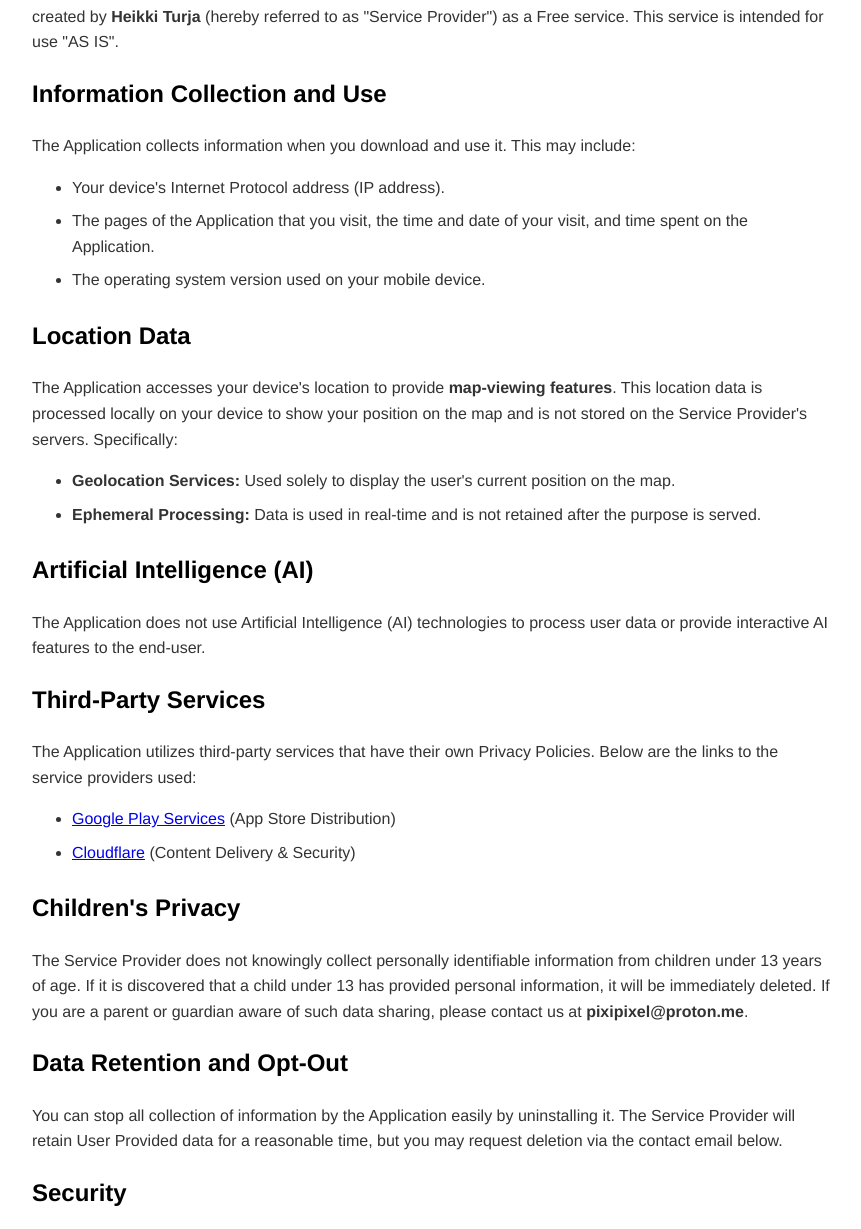
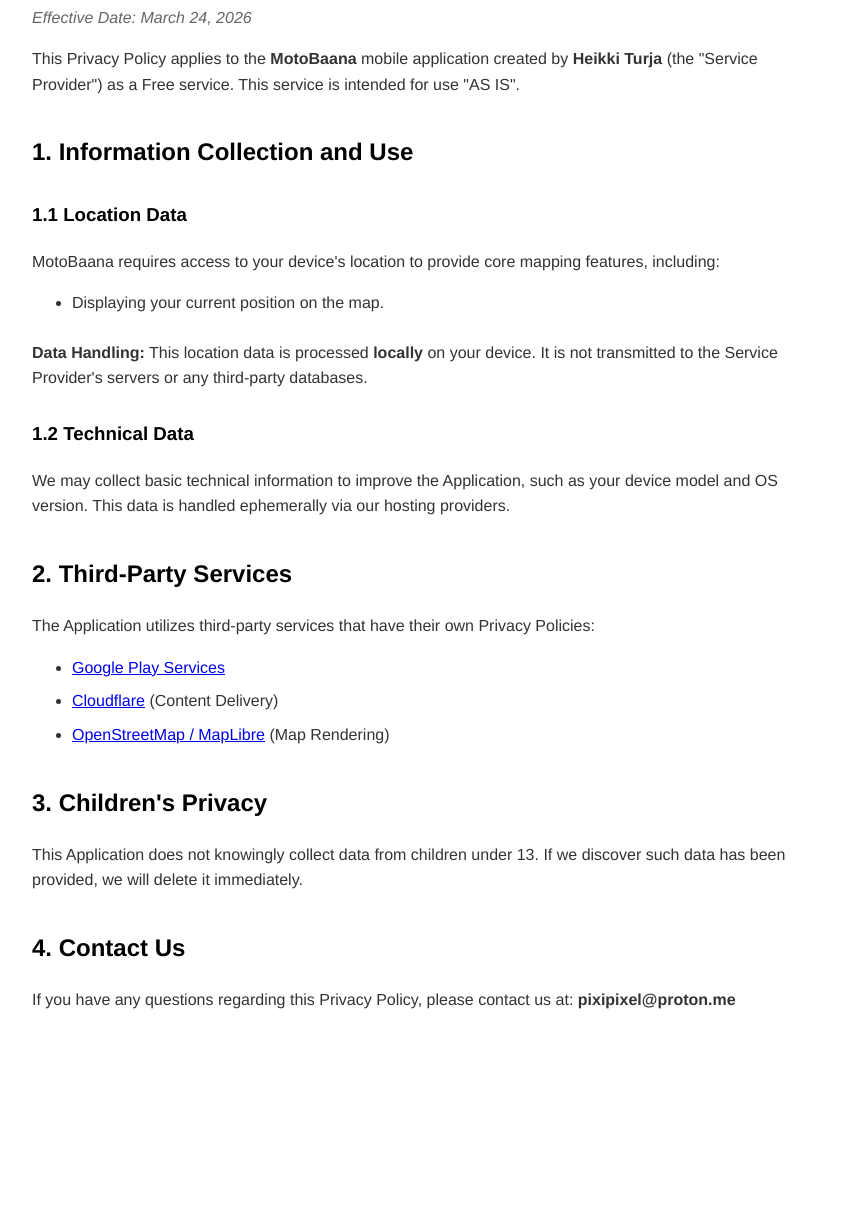
Before and after one commit to Hirvo/privacy-policy, a plain HTML site: page index.html in a window 1280 px wide. Shown: the part 148-1377 px from the top of the page, without its empty margins (208-1069 px from the left). After the commit the page ends 1209 px from the top, so only its background shows below. Drawn offline with Linux system fonts and the light colour scheme.

Commit message:
Revise Privacy Policy content and structure

```diff
--- a/index.html
+++ b/index.html
@@ -6,53 +6,42 @@
     <title>Privacy Policy - MotoBaana</title>
     <style>
         body { font-family: 'Helvetica Neue', Helvetica, Arial, sans-serif; padding: 2em; line-height: 1.6; color: #333; max-width: 800px; margin: auto; }
-        h1, h2, h3 { color: #000; }
+        h1, h2, h3 { color: #000; margin-top: 1.5em; }
         ul { margin-bottom: 1.5em; }
         li { margin-bottom: 0.5em; }
+        .effective-date { font-style: italic; color: #666; }
     </style>
 </head>
 <body>
-    <h1>Privacy Policy</h1>
-    <p>This privacy policy applies to the <strong>MotoBaana</strong> app (hereby referred to as "Application") for mobile devices. It was created by <strong>Heikki Turja</strong> (hereby referred to as "Service Provider") as a Free service. This service is intended for use "AS IS".</p>
+    <h1>Privacy Policy for MotoBaana</h1>
+    <p class="effective-date">Effective Date: March 24, 2026</p>
 
-    <h2>Information Collection and Use</h2>
-    <p>The Application collects information when you download and use it. This may include:</p>
+    <p>This Privacy Policy applies to the <strong>MotoBaana</strong> mobile application created by <strong>Heikki Turja</strong> (the "Service Provider") as a Free service. This service is intended for use "AS IS".</p>
+
+    <h2>1. Information Collection and Use</h2>
+
+    <h3>1.1 Location Data</h3>
+    <p>MotoBaana requires access to your device's location to provide core mapping features, including:</p>
     <ul>
-        <li>Your device's Internet Protocol address (IP address).</li>
-        <li>The pages of the Application that you visit, the time and date of your visit, and time spent on the Application.</li>
-        <li>The operating system version used on your mobile device.</li>
+        <li>Displaying your current position on the map.</li>
+    </ul>
+    <p><strong>Data Handling:</strong> This location data is processed <strong>locally</strong> on your device. It is not transmitted to the Service Provider's servers or any third-party databases.</p>
+
+    <h3>1.2 Technical Data</h3>
+    <p>We may collect basic technical information to improve the Application, such as your device model and OS version. This data is handled ephemerally via our hosting providers.</p>
+
+    <h2>2. Third-Party Services</h2>
+    <p>The Application utilizes third-party services that have their own Privacy Policies:</p>
+    <ul>
+        <li><a href="https://www.google.com/policies/privacy/" target="_blank">Google Play Services</a></li>
+        <li><a href="https://www.cloudflare.com/privacypolicy/" target="_blank">Cloudflare</a> (Content Delivery)</li>
+        <li><a href="https://www.openstreetmap.org/copyright" target="_blank">OpenStreetMap / MapLibre</a> (Map Rendering)</li>
     </ul>
 
-    <h2>Location Data</h2>
-    <p>The Application accesses your device's location to provide <strong>map-viewing features</strong>. This location data is processed locally on your device to show your position on the map and is not stored on the Service Provider's servers. Specifically:</p>
-    <ul>
-        <li><strong>Geolocation Services:</strong> Used solely to display the user's current position on the map.</li>
-        <li><strong>Ephemeral Processing:</strong> Data is used in real-time and is not retained after the purpose is served.</li>
-    </ul>
+    <h2>3. Children's Privacy</h2>
+    <p>This Application does not knowingly collect data from children under 13. If we discover such data has been provided, we will delete it immediately.</p>
 
-    <h2>Artificial Intelligence (AI)</h2>
-    <p>The Application does not use Artificial Intelligence (AI) technologies to process user data or provide interactive AI features to the end-user.</p>
-
-    <h2>Third-Party Services</h2>
-    <p>The Application utilizes third-party services that have their own Privacy Policies. Below are the links to the service providers used:</p>
-    <ul>
-        <li><a href="https://www.google.com/policies/privacy/" target="_blank" rel="noopener noreferrer">Google Play Services</a> (App Store Distribution)</li>
-        <li><a href="https://www.cloudflare.com/privacypolicy/" target="_blank" rel="noopener noreferrer">Cloudflare</a> (Content Delivery & Security)</li>
-    </ul>
-
-    <h2>Children's Privacy</h2>
-    <p>The Service Provider does not knowingly collect personally identifiable information from children under 13 years of age. If it is discovered that a child under 13 has provided personal information, it will be immediately deleted. If you are a parent or guardian aware of such data sharing, please contact us at <strong>pixipixel@proton.me</strong>.</p>
-
-    <h2>Data Retention and Opt-Out</h2>
-    <p>You can stop all collection of information by the Application easily by uninstalling it. The Service Provider will retain User Provided data for a reasonable time, but you may request deletion via the contact email below.</p>
-
-    <h2>Security</h2>
-    <p>We value your trust in providing us your information and strive to use commercially acceptable means of protecting it. However, remember that no method of transmission over the internet is 100% secure.</p>
-
-    <h2>Changes to This Policy</h2>
-    <p>This Privacy Policy may be updated from time to time. We will notify you of any changes by updating this page. This policy is effective as of <strong>2026-03-24</strong>.</p>
-
-    <h2>Contact Us</h2>
-    <p>If you have any questions regarding privacy while using the Application, please contact the Service Provider via email at: <strong>pixipixel@proton.me</strong></p>
+    <h2>4. Contact Us</h2>
+    <p>If you have any questions regarding this Privacy Policy, please contact us at: <strong>pixipixel@proton.me</strong></p>
 </body>
 </html>
```
